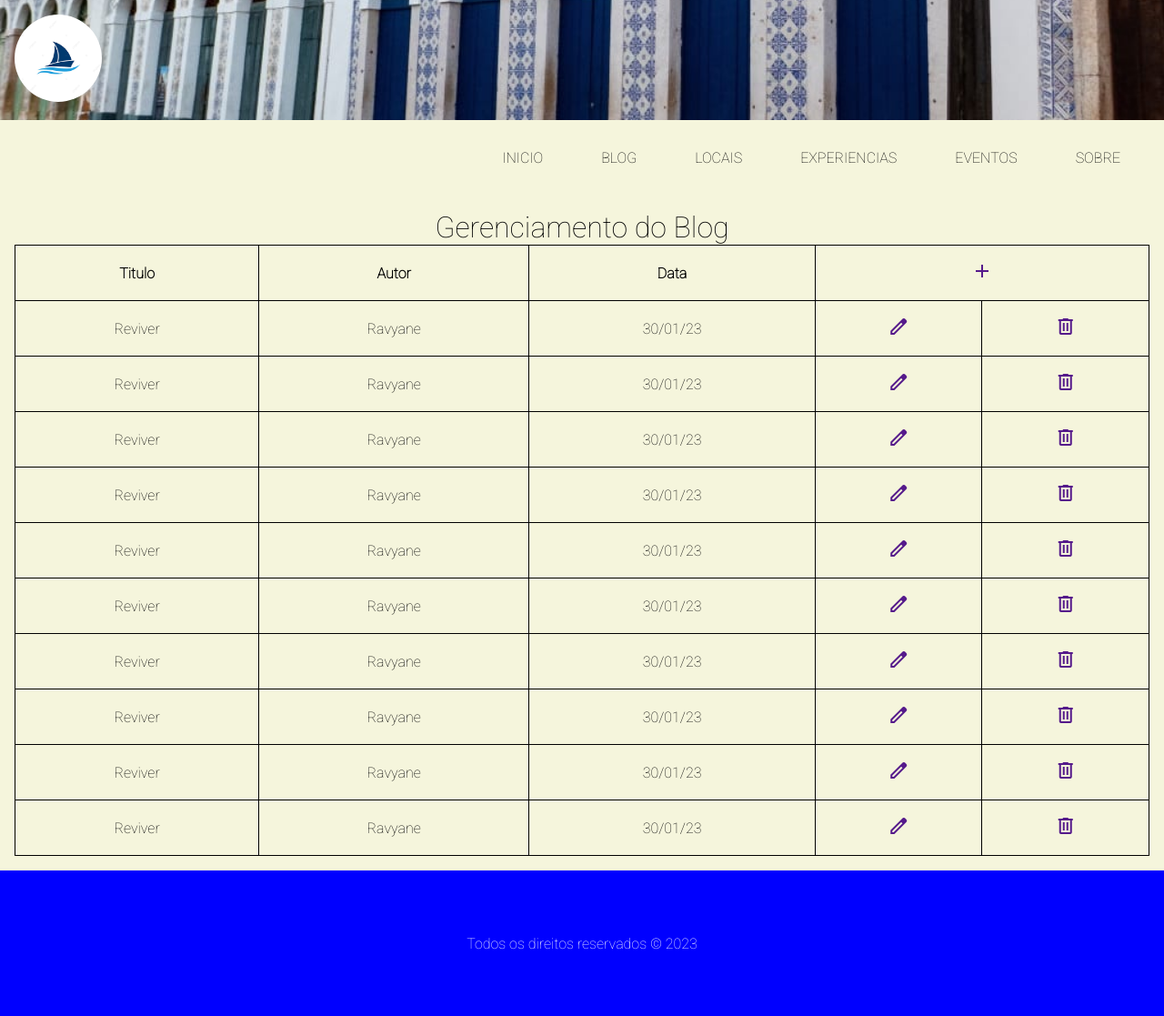
After one commit to lippekstro/touristic, a PHP site: page /views/admin/gerenciar_blog.php in a window 1280 px wide. The commit adds this page. Shown: the whole page at 91% size. Run offline with PHP 8.4, Linux system fonts and the light colour scheme; some web fonts are replaced.

Commit message:
gerenciamento de blog

```diff
--- /dev/null
+++ b/css/gerenciar_blog.css
@@ -0,0 +1,17 @@
+caption {
+    font-size: xx-large;
+}
+
+table {
+    width: 100%;
+}
+
+table, th, td {
+    border: 1px solid black;
+    padding: 1rem;
+    border-collapse: collapse;
+}
+
+th, td {
+    text-align: center;
+}
--- a/templates/cabecalho.php
+++ b/templates/cabecalho.php
@@ -10,6 +10,7 @@
     <link rel="preconnect" href="https://fonts.googleapis.com">
     <link rel="preconnect" href="https://fonts.gstatic.com" crossorigin>
     <link href="https://fonts.googleapis.com/css2?family=Oregano&family=Roboto:wght@100&display=swap" rel="stylesheet">
+    <link rel="stylesheet" href="https://fonts.googleapis.com/css2?family=Material+Symbols+Outlined:opsz,wght,FILL,GRAD@20..48,100..700,0..1,-50..200" />
     <link rel="stylesheet" href="/touristic/css/style.css">
     <link rel="stylesheet" href="/touristic/css/carrossel.css">
     <link rel="stylesheet" href="/touristic/css/image_grid.css">
@@ -19,6 +20,7 @@
     <link rel="stylesheet" href="/touristic/css/conteudo_locais.css">
     <link rel="stylesheet" href="/touristic/css/eventos.css">
     <link rel="stylesheet" href="/touristic/css/experiencias.css">
+    <link rel="stylesheet" href="/touristic/css/gerenciar_blog.css">
 </head>
 
 <body>
--- /dev/null
+++ b/views/admin/gerenciar_blog.php
@@ -0,0 +1,40 @@
+<?php
+require_once $_SERVER["DOCUMENT_ROOT"] . '/touristic/templates/cabecalho.php';
+?>
+
+<div style="overflow-x: auto;">
+    <table>
+        <caption>Gerenciamento do Blog</caption>
+        <tr>
+            <th>Titulo</th>
+            <th>Autor</th>
+            <th>Data</th>
+            <th colspan="2">
+                <a href="">
+                    <span class="material-symbols-outlined">add</span>
+                </a>
+            </th>
+        </tr>
+        <?php for ($i = 0; $i < 10; $i++) : ?>
+            <tr>
+                <td>Reviver</td>
+                <td>Ravyane</td>
+                <td><?= date('d/m/y') ?></td>
+                <td>
+                    <a href="">
+                        <span class="material-symbols-outlined">edit</span>
+                    </a>
+                </td>
+                <td>
+                    <a href="">
+                        <span class="material-symbols-outlined">delete</span>
+                    </a>
+                </td>
+            </tr>
+        <?php endfor; ?>
+    </table>
+</div>
+
+<?php
+require_once $_SERVER["DOCUMENT_ROOT"] . '/touristic/templates/rodape.php';
+?>
```
Also changed, not shown: views/admin/gerenciar_noticias.php (deleted, +0 -8 lines).
